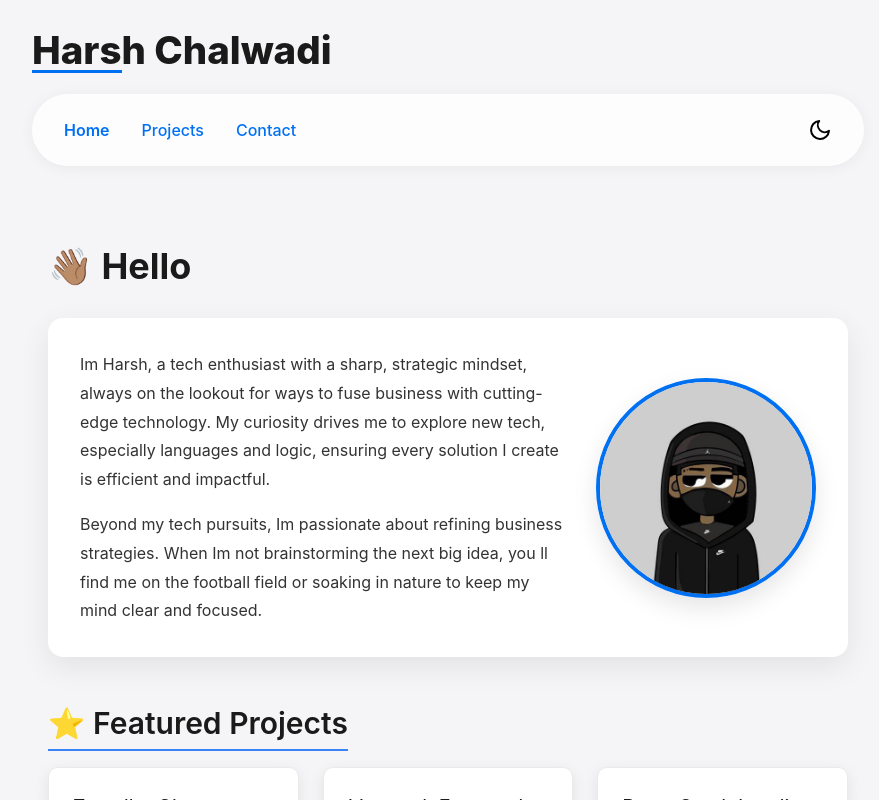
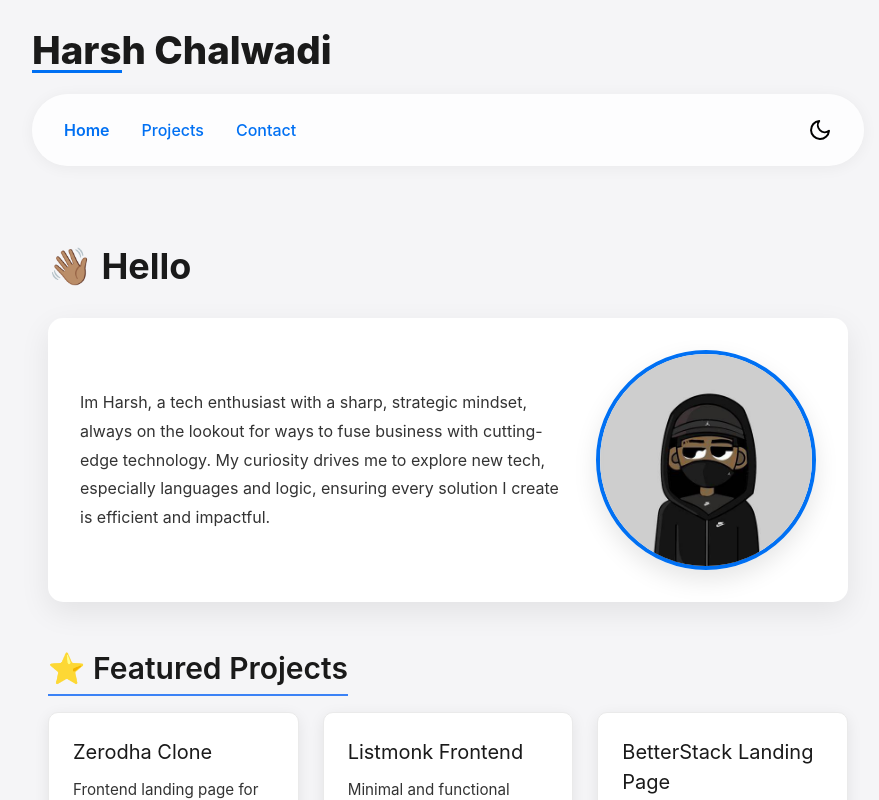
Before and after one commit to TechBizSavy/harshdev, a Next.js app: page / in a window 1280 px wide. Shown: the top 800 px of the page, without its empty margins (192-1071 px from the left). Built offline with nearby package versions, Linux system fonts and the light colour scheme.

Commit message:
updated the photo and removed extra desciption

```diff
--- a/app/components/ProfileSection.tsx
+++ b/app/components/ProfileSection.tsx
@@ -11,13 +11,6 @@ export default function ProfileSection() {
           technology. My curiosity drives me to explore new tech, especially
           languages and logic, ensuring every solution I create is efficient
           and impactful.
-        </p>
-
-        <p>
-          Beyond my tech pursuits, Im passionate about refining business
-          strategies. When Im not brainstorming the next big idea, you ll
-          find me on the football field or soaking in nature to keep my mind
-          clear and focused.
         </p>
       </div>
       <div className={styles.imageWrapper}>
```
